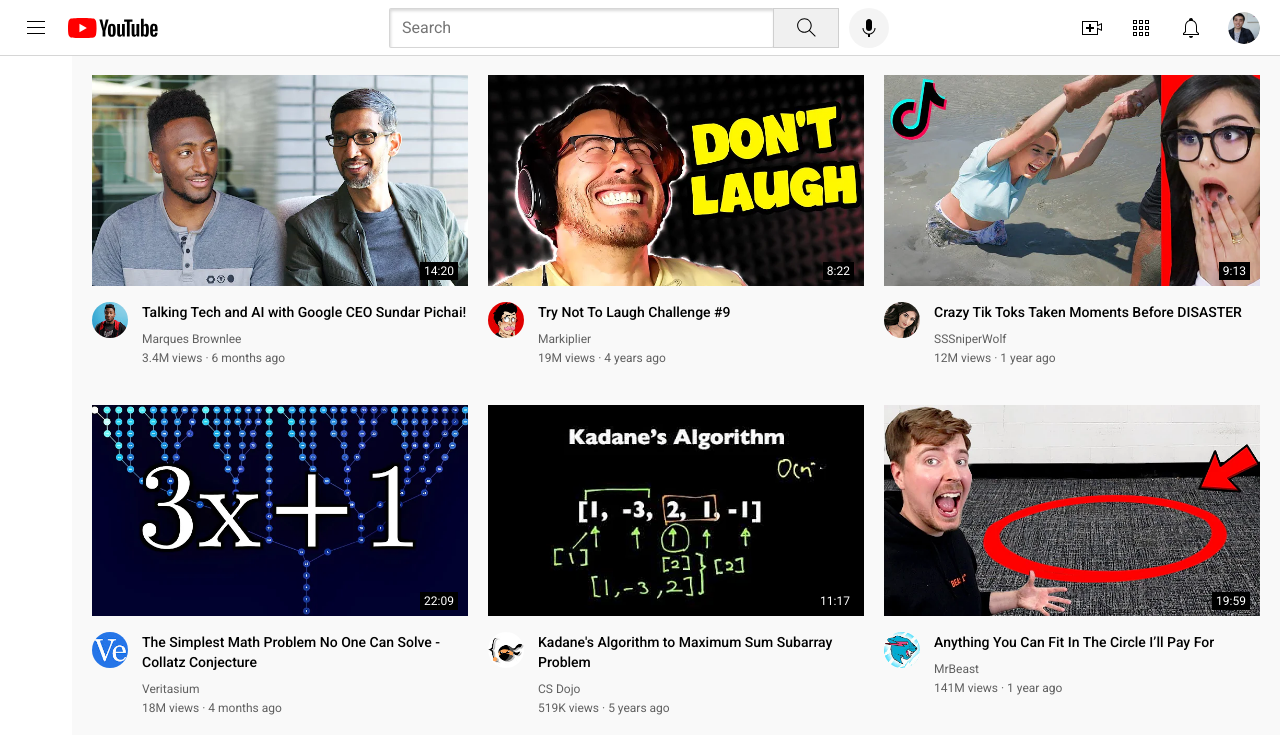
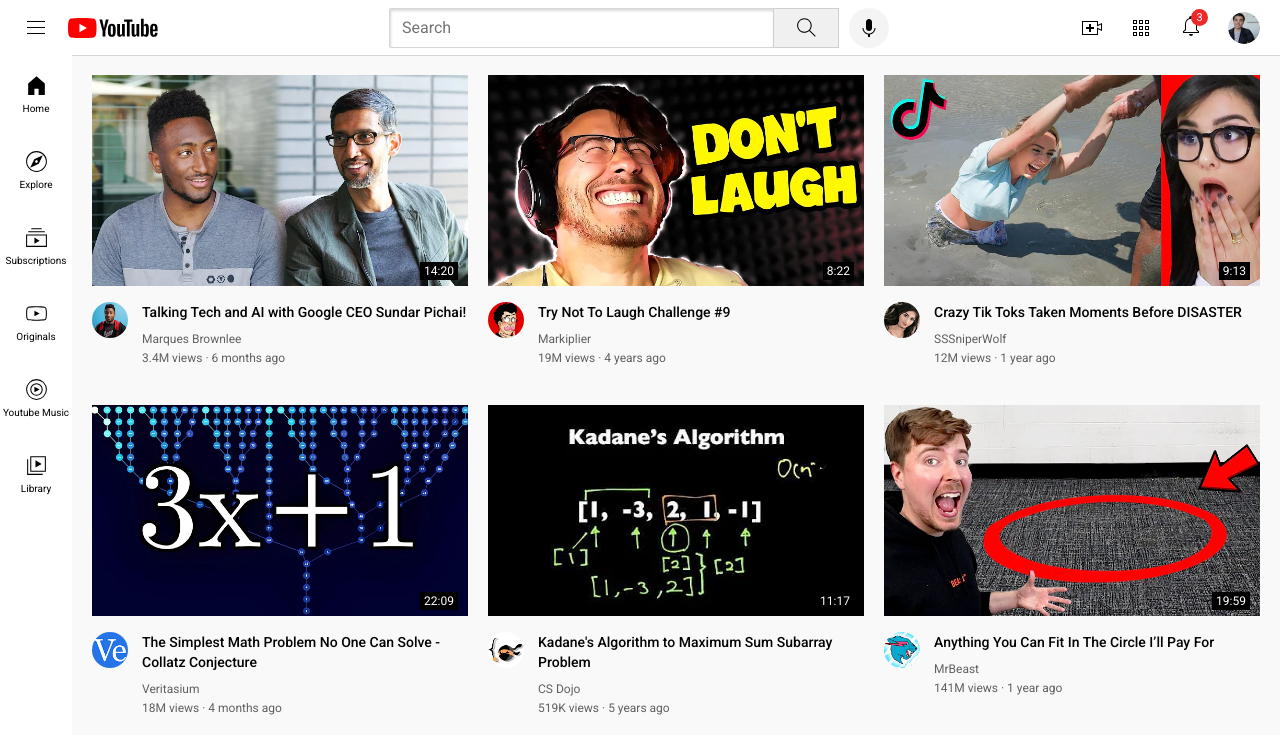
Before and after one commit to maksim-volkmann/youtube-clone-html-css, a plain HTML site: page index.html in a window 1280 px wide. Drawn offline with Linux system fonts and the light colour scheme.

Commit message:
update: add sidebar menu

```diff
--- a/index.html
+++ b/index.html
@@ -22,17 +22,21 @@
     <div class="right-section">
       <img class="upload-icon" src="icons/upload.svg" alt="upload">
       <img class="apps-icon" src="icons/youtube-apps.svg" alt="apps">
-      <img class="notification-icon" src="icons/notifications.svg" alt="notifications">
+      <div class="notification-icon-container">
+        <img class="notification-icon" src="icons/notifications.svg" alt="notifications">
+        <span class="notification-count">3</span>
+      </div>
+
       <img class="my-channel-icon" src="channel-pictures/my-channel.jpeg" alt="your channel">
     </div>
   </header>
   <section class="sidebar">
-    <div class="sidebar-link"></div>
-    <div class="sidebar-link"></div>
-    <div class="sidebar-link"></div>
-    <div class="sidebar-link"></div>
-    <div class="sidebar-link"></div>
-    <div class="sidebar-link"></div>
+    <div class="sidebar-link"><img src="sidebar-icons/home.svg">Home</div>
+    <div class="sidebar-link"><img src="sidebar-icons/explore.svg">Explore</div>
+    <div class="sidebar-link"><img src="sidebar-icons/subscriptions.svg">Subscriptions</div>
+    <div class="sidebar-link"><img src="sidebar-icons/originals.svg">Originals</div>
+    <div class="sidebar-link"><img src="sidebar-icons/youtube-music.svg">Youtube Music</div>
+    <div class="sidebar-link"><img src="sidebar-icons/library.svg">Library</div>
   </section>
   <main>
     <div class="video-box">
--- a/style.css
+++ b/style.css
@@ -79,6 +79,11 @@ header{
   border: 1px solid rgba(182, 182, 182, 0.564);
   margin-left: -1px;
   margin-right: 10px;
+  cursor: pointer;
+}
+
+.search-button:hover{
+  background-color: rgba(0, 0, 0, 0.116);
 }
 
 .search-icon{
@@ -117,6 +122,22 @@ header{
   height: 24px;
 }
 
+.notification-icon-container{
+  position: relative;
+}
+
+.notification-count{
+  position: absolute;
+  top: -5px;
+  right: -5px;
+  color: #fff;
+  background-color: rgb(238, 40, 40);
+  /* font-family: Roboto, Arial, sans-serif; */
+  font-size: 11px;
+  padding: 2px 5px;
+  border-radius: 10px;
+}
+
 .notification-icon{
   height: 24px;
 }
@@ -126,6 +147,38 @@ header{
   border-radius: 16px;
 }
 
+.sidebar{
+  position: fixed;
+  left: 0;
+  bottom: 0;
+  top: 55px;
+  width: 72px;
+  background-color: rgb(255, 255, 255);
+  z-index: 1;
+  display: flex;
+  flex-direction: column;
+  align-items: center;
+}
+
+.sidebar-link{
+  width: 100%;
+  display: flex;
+  flex-direction: column;
+  align-items: center;
+  height: 76px;
+  font-size: 10px;
+  justify-content: center;
+  cursor: pointer;
+}
+
+.sidebar-link:hover{
+  background-color: #eaeaea80;
+}
+
+.sidebar-link img{
+  padding-bottom: 5px;
+  height: 25px;
+}
 
 main{
   display: grid;
```
Also changed, not shown: sidebar-icons/explore.svg (added), sidebar-icons/home.svg (added), sidebar-icons/library.svg (added), sidebar-icons/originals.svg (added), sidebar-icons/subscriptions.svg (added), sidebar-icons/youtube-music.svg (added).
